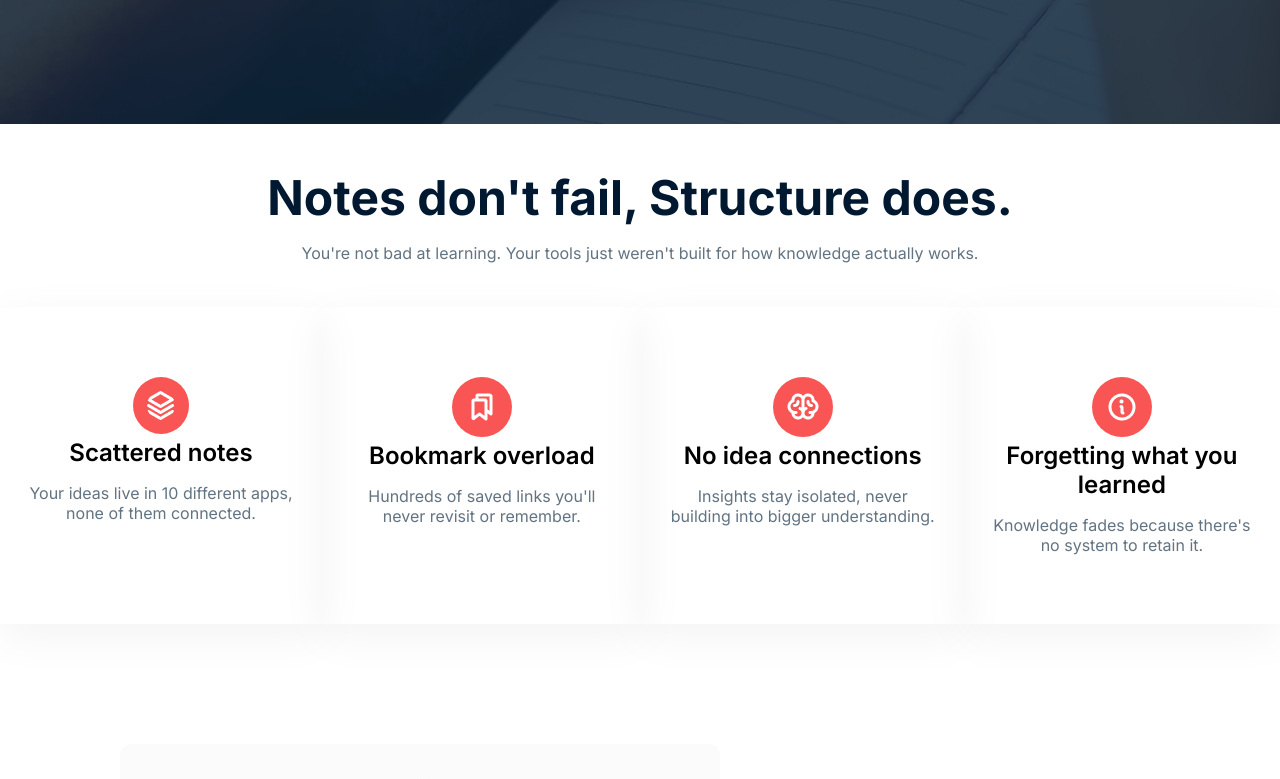
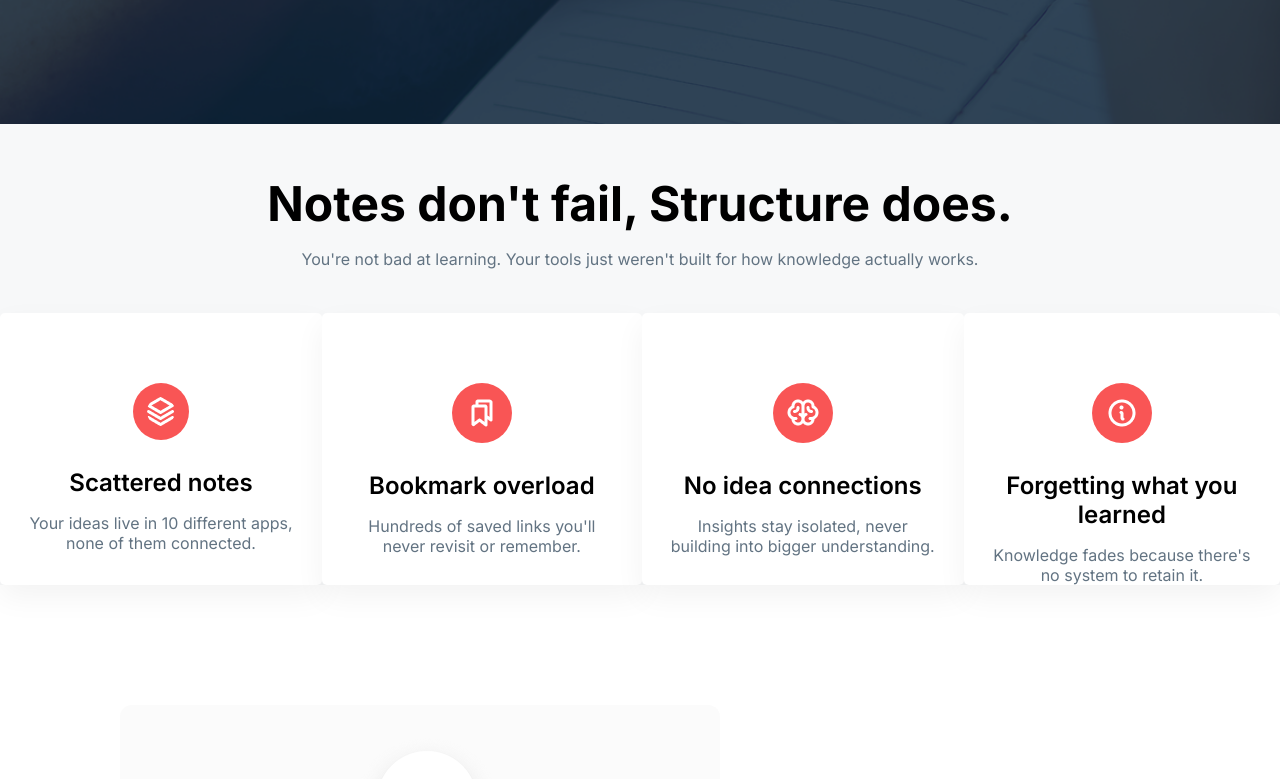
Before and after one commit to rashedislam4235/B13-A01-Knowledge-Vault, a plain HTML site: page index.html in a window 1280 px wide. Shown: the part 682-1461 px from the top of the page. Drawn offline with Linux system fonts and the light colour scheme.

Commit message:
Change some code of the s4 and s5 sections.

```diff
--- a/index.html
+++ b/index.html
@@ -61,14 +61,13 @@
         </div>
 
     </section>
-    <section class="s3">
-        <div class="structur">
-            <h1>Notes don't fail, Structure does.</h1>
-            <p>You're not bad at learning. Your tools just weren't built for how knowledge actually works.</p>
-        </div>
-    </section>
+
     <section class="s4">
+         <h1 class="sh1">
+Notes don't fail, Structure does.</h1>
+<p class="sp1">You're not bad at learning. Your tools just weren't built for how knowledge actually works.</p>
         <div class="s4-container">
+
             <div><img src="./assets/Vector.png" alt="">
                 <h1>Scattered notes</h1>
                 <p>Your ideas live in 10 different apps, none of them connected.</p>
--- a/style.css
+++ b/style.css
@@ -165,27 +165,8 @@ body{
 .s3{
     padding-top: 44px;
 }
-.structur{
-    display: flex;
-    flex-direction: column;
-    justify-content: center;
-    align-items: center;
-    margin: 0 auto;
 
-    max-width: 1360px;
-    margin-bottom: 44px;
 
-}
-.structur h1{
-    font-size: 48px;
-    font-weight: bold;
-    color: #001931;
-    margin-bottom: 16px;
-}
-.structur p{
-    font-size: 16px;
-    color: #627382;
-}
 .s4-container{
     margin: 0 auto;
     max-width: 1360px;
@@ -197,8 +178,14 @@ body{
     max-width: 322px;
     text-align: center;
     justify-content: center;
-    padding: 69.5px 24px;
-    box-shadow: 0 12px 45px rgba(0,0 ,0, 0.05);
+    padding-left: 24px;
+    padding-right: 24px;
+    padding-top: 69.5px;
+    padding-bottom: 0px;
+    box-shadow: 0 12px 30px rgba(0,0 ,0, 0.05);
+    background-color: white;
+    border-radius: 5px;
+
 
 
 }
@@ -206,6 +193,7 @@ body{
     font-size: 24px;
     font-weight: 600;
     margin-bottom: 16px;
+    margin-top: 24px;
 }
 .s4-container  p{
     font-size: 16px;
@@ -219,6 +207,9 @@ body{
 }
 .s5{
     padding: 120px;
+    color: #FFFFFF;
+
+
 }
 .s5-fulldiv{
     display: flex;
@@ -239,6 +230,7 @@ body{
     font-size: 48px;
     font-weight: bold;
     margin-bottom: 16px;
+    color: black;
 }
 .fulldiv2 p{
     font-size: 16px;
@@ -249,6 +241,7 @@ body{
 .fulldiv2  li{
     list-style: none;
     margin-bottom: 16px;
+    color: #001931;
 }
 .li1{
     display: inline-flex;
@@ -269,3 +262,21 @@ body{
 .fulldiv2 ul img{
     max-width: 20px;
 }
+
+
+.s4{
+    background-color: #6273820c;
+    text-align: center;
+    padding-top: 50px;
+}
+.sh1{
+    margin-bottom: 16px;
+    font-size: 48px;
+    font-weight: bold;
+}
+.sp1{
+     font-size: 16px;
+    color: #627382;
+    margin-bottom: 44px;
+
+}
```
